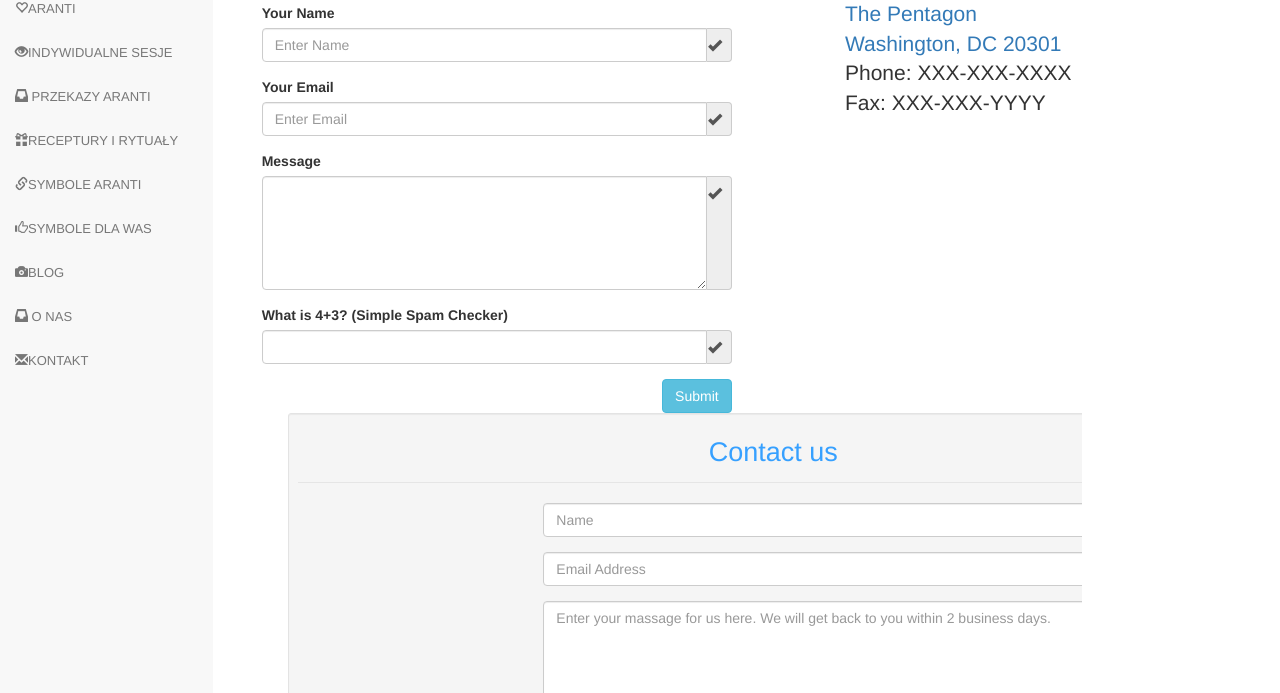
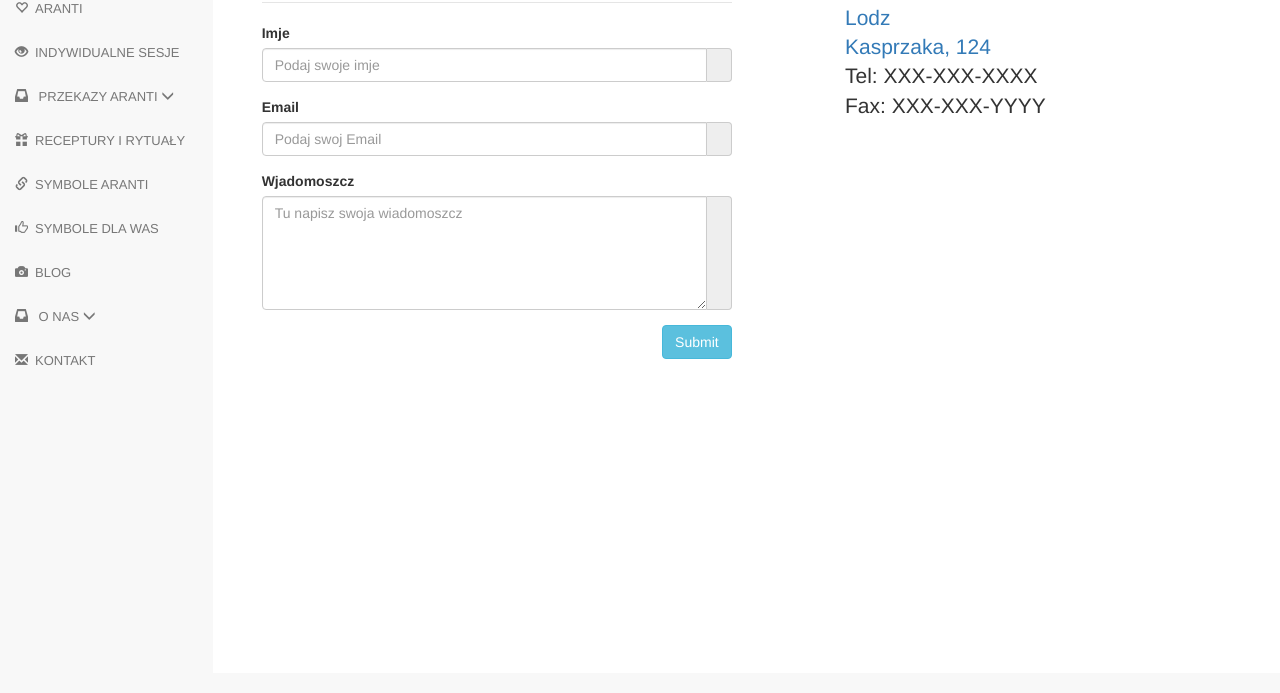
Before and after one commit to SerKir/aranti, a plain HTML site: page contactPage.html in a window 1280 px wide. Shown: the part 107-800 px from the top of the page. Drawn offline with nearby package versions, Linux system fonts and the light colour scheme.

Commit message:
menu update, contact page fix

```diff
--- a/contactPage.html
+++ b/contactPage.html
@@ -17,6 +17,7 @@
     <!-- Custom styles for this template -->
     <link href="css/starter-template.css" rel="stylesheet">
     <link href="css/verticalMenu.css" rel="stylesheet">
+    <link href="css/jumbotron.css" rel="stylesheet">
 
   </head>
 
@@ -26,15 +27,7 @@
  <div class="col-sm-3 col-md-2 affix-sidebar">
 	<div class="sidebar-nav">
   <div class="navbar navbar-default" role="navigation">
-    <div class="navbar-header">
-      <button type="button" class="navbar-toggle" data-toggle="collapse" data-target=".sidebar-navbar-collapse">
-      <span class="sr-only">Toggle navigation</span>
-      <span class="icon-bar"></span>
-      <span class="icon-bar"></span>
-      <span class="icon-bar"></span>
-      </button>
-      <span class="visible-xs navbar-brand">Sidebar menu</span>
-    </div>
+
     <div class="navbar-collapse collapse sidebar-navbar-collapse">
       <ul class="nav navbar-nav" id="sidenav01">
 		<li><a href="index.html"><span class="glyphicon glyphicon-tent"></span>STRONA DOMOWA</a></li>
@@ -43,7 +36,7 @@
 
 		<li>
           <a href="#" data-toggle="collapse" data-target="#toggleDemo" data-parent="#sidenav01" class="collapsed">
-          <span class="glyphicon glyphicon-inbox"></span> PRZEKAZY ARANTI <span class="caret pull-right"></span>
+          <span class="glyphicon glyphicon-inbox"></span> PRZEKAZY ARANTI <span class="glyphicon glyphicon-menu-down"></span>
           </a>
           <div class="collapse" id="toggleDemo" style="height: 0px;">
             <ul class="nav nav-list">
@@ -60,7 +53,7 @@
 
 		<li>
           <a href="#" data-toggle="collapse" data-target="#toggleDemo2" data-parent="#sidenav01" class="collapsed">
-          <span class="glyphicon glyphicon-inbox"></span> O NAS <span class="caret pull-right"></span>
+          <span class="glyphicon glyphicon-inbox"></span> O NAS <span class="glyphicon glyphicon-menu-down"></span>
           </a>
           <div class="collapse" id="toggleDemo2" style="height: 0px;">
             <ul class="nav nav-list">
@@ -84,43 +77,39 @@
 
   <form role="form" action="" method="post" >
     <div class="col-lg-6">
-      <div class="well well-sm"><strong><i class="glyphicon glyphicon-ok form-control-feedback"></i> Required Field</strong></div>
+    <legend class="text-center header">Kontakt z nami</legend>
+
       <div class="form-group">
-        <label for="InputName">Your Name</label>
+        <label for="InputName">Imje</label>
         <div class="input-group">
-          <input type="text" class="form-control" name="InputName" id="InputName" placeholder="Enter Name" required>
-          <span class="input-group-addon"><i class="glyphicon glyphicon-ok form-control-feedback"></i></span></div>
+          <input type="text" class="form-control" name="InputName" id="InputName" placeholder="Podaj swoje imje" required>
+          <span class="input-group-addon"></span></div>
       </div>
       <div class="form-group">
-        <label for="InputEmail">Your Email</label>
+        <label for="InputEmail">Email</label>
         <div class="input-group">
-          <input type="email" class="form-control" id="InputEmail" name="InputEmail" placeholder="Enter Email" required  >
-          <span class="input-group-addon"><i class="glyphicon glyphicon-ok form-control-feedback"></i></span></div>
+          <input type="email" class="form-control" id="InputEmail" name="InputEmail" placeholder="Podaj swoj Email" required  >
+          <span class="input-group-addon"></span></div>
       </div>
       <div class="form-group">
-        <label for="InputMessage">Message</label>
-        <div class="input-group"
+        <label for="InputMessage">Wjadomoszcz</label>
+          <div class="input-group">
+              <textarea name="InputMessage" id="InputMessage" class="form-control" placeholder="Tu napisz swoja wiadomoszcz" rows="5" required></textarea>
+              <span class="input-group-addon"></span>
+          </div>
+      </div>
 
->
-          <textarea name="InputMessage" id="InputMessage" class="form-control" rows="5" required></textarea>
-          <span class="input-group-addon"><i class="glyphicon glyphicon-ok form-control-feedback"></i></span></div>
-      </div>
-      <div class="form-group">
-        <label for="InputReal">What is 4+3? (Simple Spam Checker)</label>
-        <div class="input-group">
-          <input type="text" class="form-control" name="InputReal" id="InputReal" required>
-          <span class="input-group-addon"><i class="glyphicon glyphicon-ok form-control-feedback"></i></span></div>
-      </div>
       <input type="submit" name="submit" id="submit" value="Submit" class="btn btn-info pull-right">
+      <!-- <button type="submit" id="submit" value="Submit" class="btn btn-primary btn-md">Submit</button> -->
     </div>
   </form>
   <hr class="featurette-divider hidden-lg">
   <div class="col-lg-5 col-md-push-1">
     <address>
-    <h3>Office Location</h3>
-    <p class="lead"><a href="https://www.google.com/maps/preview?ie=UTF-8&q=The+Pentagon&fb=1&gl=us&hq=1400+Defense+Pentagon+Washington,+DC+20301-1400&cid=12647181945379443503&ei=qmYfU4H8LoL2oATa0IHIBg&ved=0CKwBEPwSMAo&safe=on">The Pentagon<br>
-Washington, DC 20301</a><br>
-      Phone: XXX-XXX-XXXX<br>
+    <h3 class="header office">Nasze Biuro</h3>
+    <p class="lead"><a href="https://www.google.com/maps/place/Manufaktura/@51.7802243,19.4453931,17z/data=!3m1!4b1!4m2!3m1!1s0x471bcac5a00b6cf3:0x81bf9a7f90a44514">Lodz<br>
+Kasprzaka, 124</a><br>
+      Tel: XXX-XXX-XXXX<br>
       Fax: XXX-XXX-YYYY</p>
     </address>
   </div>
@@ -128,49 +117,6 @@ Washington, DC 20301</a><br>
 </div>
 
 
-<div class="col-sm-9 col-md-10 affix-content">
-<div class="container">
-    <div class="row">
-        <div class="col-md-12">
-            <div class="well well-sm">
-                <form class="form-horizontal" method="post">
-                    <fieldset>
-                        <legend class="text-center header">Contact us</legend>
-
-                        <div class="form-group">
-                            <span class="col-md-1 col-md-offset-2 text-center"><i class="fa fa-user bigicon"></i></span>
-                            <div class="col-md-8">
-                                <input id="fname" name="name" type="text" placeholder="Name" class="form-control">
-                            </div>
-                        </div>
-
-                        <div class="form-group">
-                            <span class="col-md-1 col-md-offset-2 text-center"><i class="fa fa-envelope-o bigicon"></i></span>
-                            <div class="col-md-8">
-                                <input id="email" name="email" type="text" placeholder="Email Address" class="form-control">
-                            </div>
-                        </div>
-
-
-                        <div class="form-group">
-                            <span class="col-md-1 col-md-offset-2 text-center"><i class="fa fa-pencil-square-o bigicon"></i></span>
-                            <div class="col-md-8">
-                                <textarea class="form-control" id="message" name="message" placeholder="Enter your massage for us here. We will get back to you within 2 business days." rows="7"></textarea>
-                            </div>
-                        </div>
-
-                        <div class="form-group">
-                            <div class="col-md-12 text-center">
-                                <button type="submit" class="btn btn-primary btn-lg">Submit</button>
-                            </div>
-                        </div>
-                    </fieldset>
-                </form>
-            </div>
-        </div>
-    </div>
-</div>
-</div>
 </div>
 </div>
 
--- a/css/starter-template.css
+++ b/css/starter-template.css
@@ -5,3 +5,11 @@ body {
   padding: 40px 15px;
   text-align: center;
 }
+
+div.col-lg-5.col-md-push-1{
+margin-top: 0px;
+}
+
+.header.office{
+padding:0px;
+}
```
Also changed, not shown: Basia.html (+2 -2 lines), Magda.html (+2 -2 lines), aboutUs.html (+2 -2 lines), additional/vertMenu.html (+2 -2 lines), aranti.html (+2 -2 lines), blog.html (+2 -2 lines), index.html (+2 -2 lines), individSessions.html (+3 -2 lines), receptsRituals.html (+2 -2 lines), selectedAudio.html (+2 -2 lines), sessionFragments.html (+2 -2 lines), symbolsArantiGallery.html (+2 -2 lines), symbolsForYou.html (+3 -11 lines).
